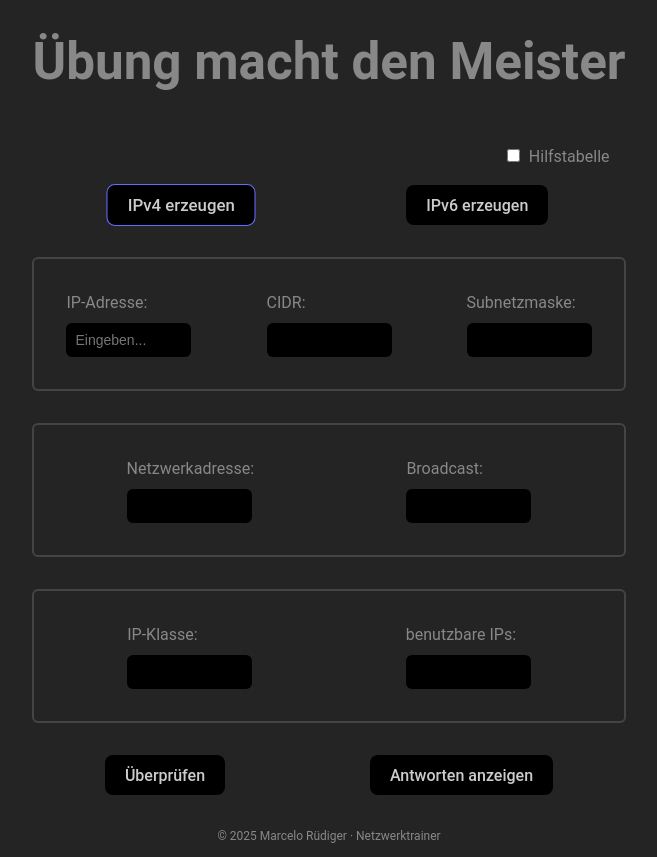
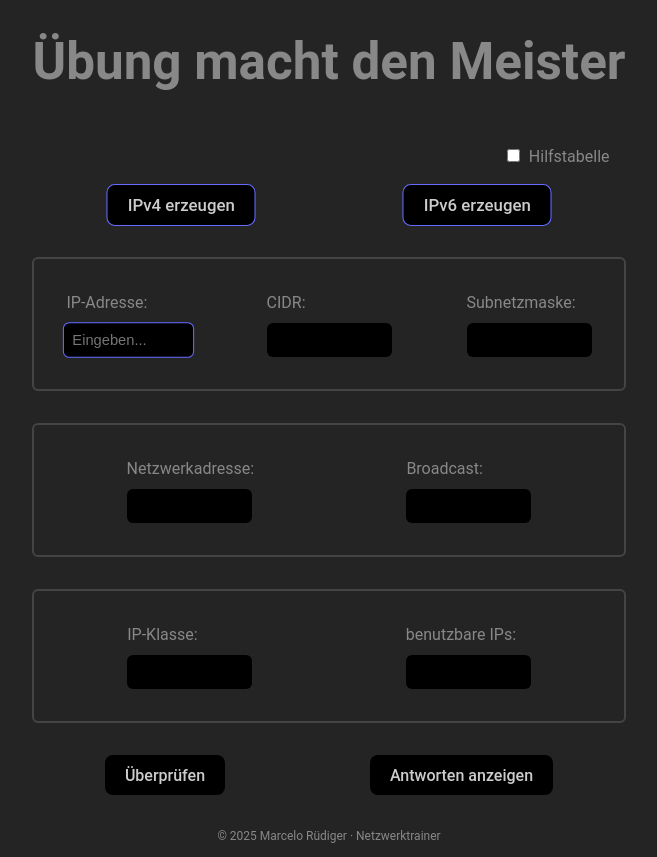
Before and after one commit to marcelo-ruediger/ip_trainer, a React (Vite) app: page / in a window 1280 px wide. Shown: the whole page, without its empty margins (311-968 px from the left). Built offline with nearby package versions, Linux system fonts and the light colour scheme.

Commit message:
Added .attention to IP input and IPv6 Button

```diff
--- a/src/App.css
+++ b/src/App.css
@@ -128,7 +128,7 @@ footer {
     text-align: right;
 }
 
-button.attention {
+.attention {
     border: solid 1px #646cff;
     transform: scale(1.05);
 }
--- a/src/App.jsx
+++ b/src/App.jsx
@@ -48,10 +48,11 @@ function App() {
 
     // --------------- Functions ------------------------------//
     const handleIpInput = (e) => {
+        setAttention(false);
         const value = e.target.value;
         setIpData((prev) => ({ ...prev, ip: value }));
 
-        // Prüfe, ob die IP gültig ist
+        // Validate IP address
         const isValid =
             /^(\d{1,3}\.){3}\d{1,3}$/.test(value) &&
             value
@@ -60,19 +61,19 @@ function App() {
 
         setIpValid(isValid); // --------------------------------------------------------------------- HERE -------------------------------//
 
-        if (isValid) {
-            const cidr = ipData.cidr.replace("/", "") || 24; // oder Standardwert
-            const data = calculateNetworkData(value, cidr);
-            setIpData((prev) => ({
-                ...prev,
-                ...data,
-                ip: value,
-            }));
-            setUserInput((prev) => ({
-                ...prev,
-                ...data,
-            }));
-        }
+        // if (isValid) {
+        //     const cidr = ipData.cidr.replace("/", "") || 24; // or Standard value
+        //     const data = calculateNetworkData(value, cidr);
+        //     setIpData((prev) => ({
+        //         ...prev,
+        //         ...data,
+        //         ip: value,
+        //     }));
+        //     setUserInput((prev) => ({
+        //         ...prev,
+        //         ...data,
+        //     }));
+        // }
     };
 
     const handleToggle = () => setShowImage((prev) => !prev);
@@ -228,7 +229,7 @@ function App() {
 
         fieldsToCheck.forEach((fieldId) => {
             const value = userInput[fieldId]?.trim();
-            if (value === undefined) return; // Keine Eingabe → überspringen
+            if (value === undefined) return; // Empty fields are ignored
 
             let isValid = false;
             let isCorrect = false;
@@ -353,6 +354,7 @@ function App() {
                             showAnswers={showAnswers}
                             onIpInput={handleIpInput}
                             ipValid={ipValid}
+                            attention={attention}
                         />
                         <MiddleInputs
                             renderValue={renderValue}
--- a/src/components/IpVersionButtons.jsx
+++ b/src/components/IpVersionButtons.jsx
@@ -8,15 +8,25 @@ function IpVersionButtons({
     return (
         <div className="top-buttons">
             <button
-                onClick={handleStartIPv4}
-                className={`${attention ? "attention" : ""} start-btn`}
-                onMouseEnter={() => setAttention(false)}
+                onClick={() => {
+                    handleStartIPv4();
+                    setAttention(false);
+                }}
+                className={attention ? "attention" : ""}
             >
                 IPv4 erzeugen
             </button>
             <button
-                onClick={handleStartIPv6}
-                className={`start-btn ${ipVersion === "ipv6" ? "active" : ""}`}
+                onClick={() => {
+                    handleStartIPv6();
+                    setAttention(false);
+                }}
+                className={[
+                    attention ? "attention" : "",
+                    ipVersion === "ipv6" ? "active" : "",
+                ]
+                    .filter(Boolean)
+                    .join(" ")}
             >
                 IPv6 erzeugen
             </button>
--- a/src/components/TopInputs.jsx
+++ b/src/components/TopInputs.jsx
@@ -6,6 +6,7 @@ function TopInputs({
     showAnswers,
     onIpInput,
     ipValid,
+    attention,
 }) {
     return (
         <div className="default-container three-inputs-container">
@@ -17,13 +18,13 @@ function TopInputs({
                     placeholder="Eingeben..."
                     value={ipData.ip}
                     onChange={onIpInput}
-                    className={
-                        ipValid === true
-                            ? "correct"
-                            : ipValid === false
-                            ? "wrong"
-                            : ""
-                    }
+                    className={[
+                        attention && "attention",
+                        ipValid === true ? "correct" : "",
+                        ipValid === false ? "wrong" : "",
+                    ]
+                        .filter(Boolean)
+                        .join(" ")}
                 />
             </label>
             <br className="responsive-break" />
@@ -34,7 +35,7 @@ function TopInputs({
                         <br className="responsive-break" />
                         <input
                             value={ipData.cidr}
-                            className={ipValid === true && "wrong"}
+                            className={ipValid === true && "attention"}
                             placeholder={ipValid === true && "Eingeben..."}
                         />
                     </label>
@@ -44,7 +45,7 @@ function TopInputs({
                         <br className="responsive-break" />
                         <input
                             id="subnetMask"
-                            className={ipValid === true && "wrong"}
+                            className={ipValid === true && "attention"}
                             placeholder={ipValid === true && "Eingeben..."}
                             value={renderValue("subnetMask")}
                             onChange={handleInputChange}
@@ -59,7 +60,7 @@ function TopInputs({
                         <br className="responsive-break" />
                         <input
                             id="cidr"
-                            className={ipValid === true && "wrong"}
+                            className={ipValid === true && "attention"}
                             placeholder={ipValid === true && "Eingeben..."}
                             value={renderValue("cidr")}
                             onChange={handleInputChange}
@@ -72,7 +73,7 @@ function TopInputs({
                         <br className="responsive-break" />
                         <input
                             value={ipData.subnetMask}
-                            className={ipValid === true && "Wrong"}
+                            className={ipValid === true && "attention"}
                             placeholder={ipValid === true && "Eingeben..."}
                         />
                     </label>
```
